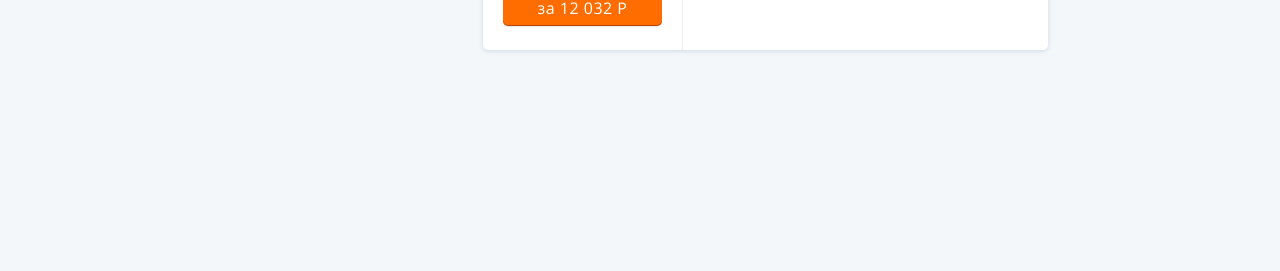
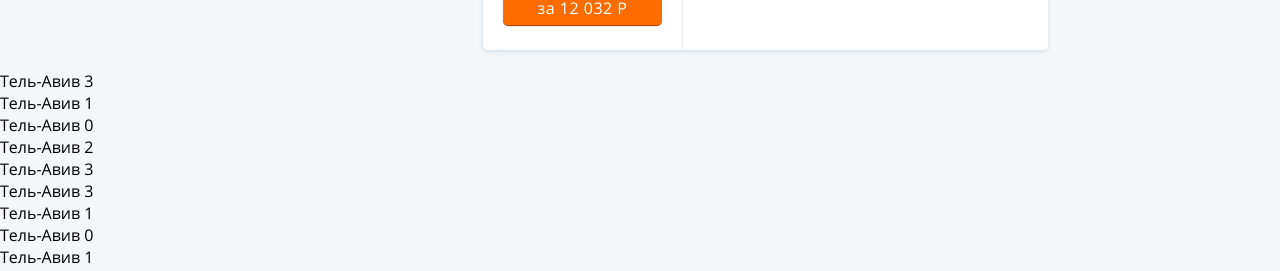
Before and after one commit to webistomin/aviasales-test, a Vue app: page / in a window 1280 px wide. Shown: the part 1295-1566 px from the top of the page. Before the commit the page ends 1365 px from the top, so only its background shows below. Built offline with nearby package versions, Linux system fonts and the light colour scheme; data requests are answered from the project's data file.

Commit message:
Подключил и потестил json server

```diff
--- /dev/null
+++ b/db.json
@@ -0,0 +1,123 @@
+{
+  "tickets": [{
+    "origin": "VVO",
+    "origin_name": "Владивосток",
+    "destination": "TLV",
+    "destination_name": "Тель-Авив",
+    "departure_date": "12.05.18",
+    "departure_time": "16:20",
+    "arrival_date": "12.05.18",
+    "arrival_time": "22:10",
+    "carrier": "TK",
+    "stops": 3,
+    "price": 12400
+  }, {
+    "origin": "VVO",
+    "origin_name": "Владивосток",
+    "destination": "TLV",
+    "destination_name": "Тель-Авив",
+    "departure_date": "12.05.18",
+    "departure_time": "17:20",
+    "arrival_date": "12.05.18",
+    "arrival_time": "23:50",
+    "carrier": "S7",
+    "stops": 1,
+    "price": 13100
+  }, {
+    "origin": "VVO",
+    "origin_name": "Владивосток",
+    "destination": "TLV",
+    "destination_name": "Тель-Авив",
+    "departure_date": "12.05.18",
+    "departure_time": "12:10",
+    "arrival_date": "12.05.18",
+    "arrival_time": "18:10",
+    "carrier": "SU",
+    "stops": 0,
+    "price": 15300
+  }, {
+    "origin": "VVO",
+    "origin_name": "Владивосток",
+    "destination": "TLV",
+    "destination_name": "Тель-Авив",
+    "departure_date": "12.05.18",
+    "departure_time": "17:00",
+    "arrival_date": "12.05.18",
+    "arrival_time": "23:30",
+    "carrier": "TK",
+    "stops": 2,
+    "price": 11000
+  }, {
+    "origin": "VVO",
+    "origin_name": "Владивосток",
+    "destination": "TLV",
+    "destination_name": "Тель-Авив",
+    "departure_date": "12.05.18",
+    "departure_time": "12:10",
+    "arrival_date": "12.05.18",
+    "arrival_time": "20:15",
+    "carrier": "BA",
+    "stops": 3,
+    "price": 13400
+  }, {
+    "origin": "VVO",
+    "origin_name": "Владивосток",
+    "destination": "TLV",
+    "destination_name": "Тель-Авив",
+    "departure_date": "12.05.18",
+    "departure_time": "9:40",
+    "arrival_date": "12.05.18",
+    "arrival_time": "19:25",
+    "carrier": "SU",
+    "stops": 3,
+    "price": 12450
+  }, {
+    "origin": "VVO",
+    "origin_name": "Владивосток",
+    "destination": "TLV",
+    "destination_name": "Тель-Авив",
+    "departure_date": "12.05.18",
+    "departure_time": "17:10",
+    "arrival_date": "12.05.18",
+    "arrival_time": "23:45",
+    "carrier": "TK",
+    "stops": 1,
+    "price": 13600
+  }, {
+    "origin": "VVO",
+    "origin_name": "Владивосток",
+    "destination": "TLV",
+    "destination_name": "Тель-Авив",
+    "departure_date": "12.05.18",
+    "departure_time": "6:10",
+    "arrival_date": "12.05.18",
+    "arrival_time": "15:25",
+    "carrier": "TK",
+    "stops": 0,
+    "price": 14250
+  }, {
+    "origin": "VVO",
+    "origin_name": "Владивосток",
+    "destination": "TLV",
+    "destination_name": "Тель-Авив",
+    "departure_date": "12.05.18",
+    "departure_time": "16:50",
+    "arrival_date": "12.05.18",
+    "arrival_time": "23:35",
+    "carrier": "SU",
+    "stops": 1,
+    "price": 16700
+  }, {
+    "origin": "VVO",
+    "origin_name": "Владивосток",
+    "destination": "TLV",
+    "destination_name": "Тель-Авив",
+    "departure_date": "12.05.18",
+    "departure_time": "6:10",
+    "arrival_date": "12.05.18",
+    "arrival_time": "16:15",
+    "carrier": "S7",
+    "stops": 0,
+    "price": 17400
+  }]
+}
--- a/package.json
+++ b/package.json
@@ -6,6 +6,7 @@
   "private": true,
   "scripts": {
     "dev": "node build/dev-server.js",
+    "server": "json-server --watch db.json",
     "start": "node build/dev-server.js",
     "build": "node build/build.js",
     "unit": "cross-env BABEL_ENV=test karma start test/unit/karma.conf.js --single-run",
@@ -13,6 +14,7 @@
     "lint": "eslint --ext .js,.vue src test/unit/specs"
   },
   "dependencies": {
+    "axios": "^0.18.0",
     "vue": "^2.5.2"
   },
   "devDependencies": {
@@ -48,6 +50,7 @@
     "html-webpack-plugin": "^2.30.1",
     "http-proxy-middleware": "^0.17.4",
     "inject-loader": "^3.0.1",
+    "json-server": "^0.14.0",
     "karma": "^1.7.1",
     "karma-coverage": "^1.1.1",
     "karma-mocha": "^1.3.0",
--- a/src/App.vue
+++ b/src/App.vue
@@ -12,10 +12,17 @@
         <tickets></tickets>
       </div>
     </main>
+    <ul>
+      <li v-for="ticket of tickets">
+        {{ticket.destination_name}}
+        {{ticket.stops}}
+      </li>
+    </ul>
   </div>
 </template>
 
 <script>
+  import axios from 'axios';
   import Filters from './components/Filters';
   import Tickets from './components/Tickets';
 
@@ -24,6 +31,18 @@
     components: {
       Filters,
       Tickets,
+    },
+    data() {
+      return {
+        tickets: [],
+      };
+    },
+    mounted() {
+      axios
+        .get('http://localhost:3000/tickets')
+        .then((response) => {
+          this.tickets = response.data;
+        });
     },
   };
 </script>
--- a/src/components/Filters.vue
+++ b/src/components/Filters.vue
@@ -203,6 +203,10 @@
       letter-spacing: 0.5px;
       text-transform: uppercase;
       cursor: pointer;
+
+      &:hover {
+        color: #64b5f5;
+      }
     }
 
     @media (min-width: 900px) {
--- a/src/components/Tickets.vue
+++ b/src/components/Tickets.vue
@@ -230,6 +230,10 @@
       &:focus {
         background-color: #ff8124;
       }
+
+      &:active {
+        opacity: 0.8;
+      }
     }
 
     &__info {
```
Also changed, not shown: 1 other file (tests, documents, lock files or other folders).
